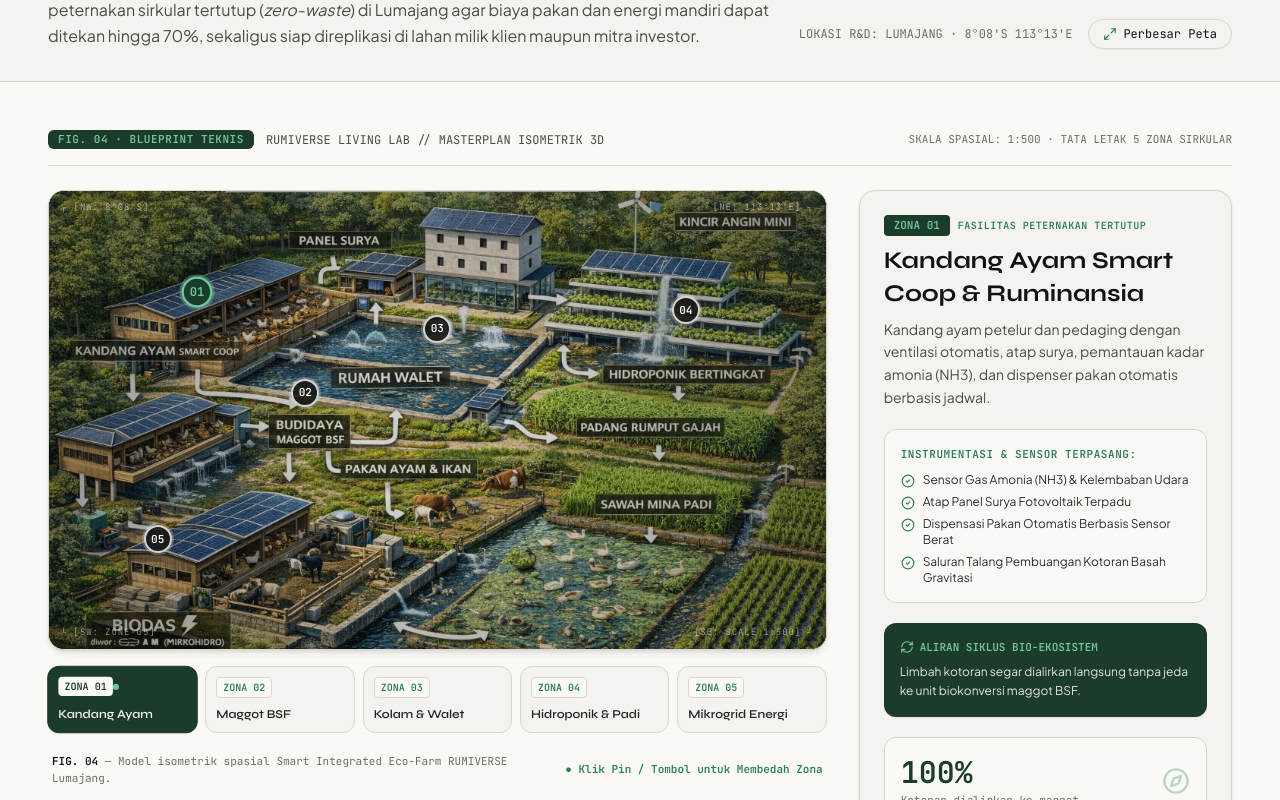
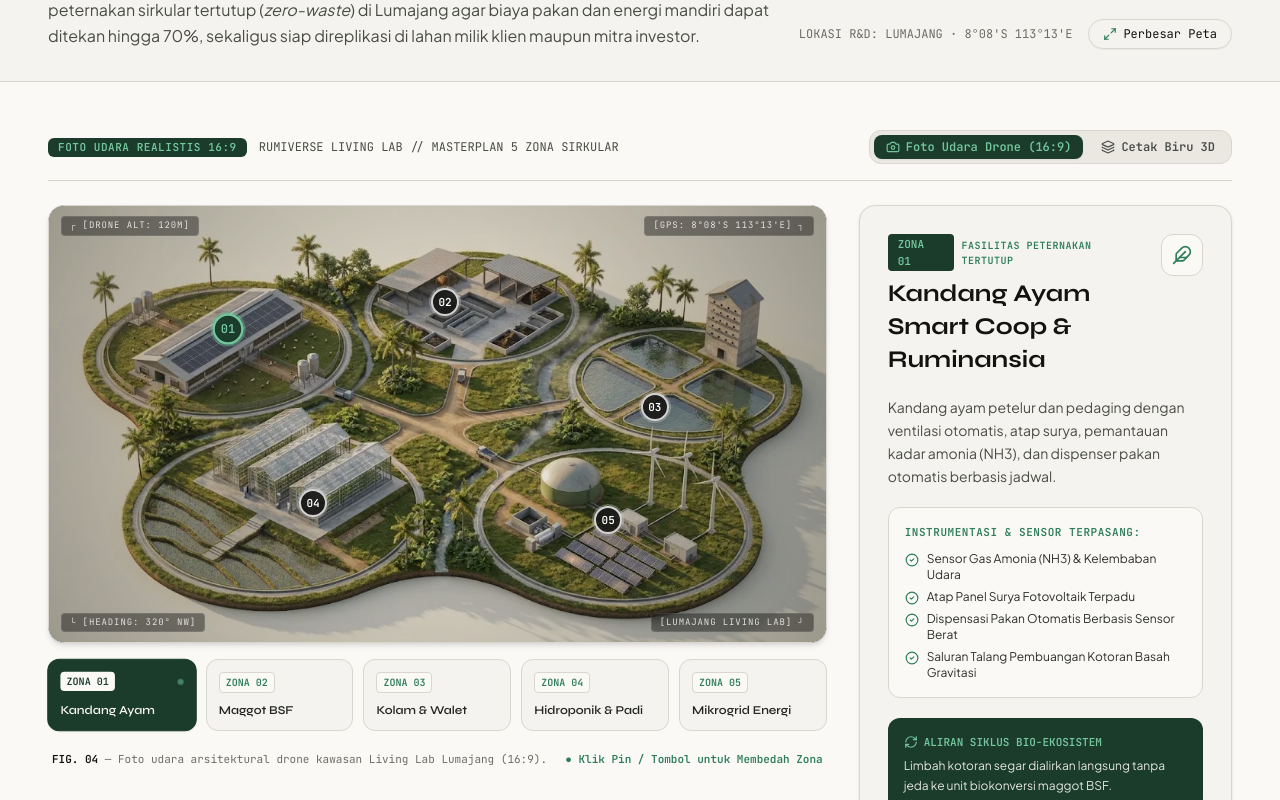
Before and after one commit to DevisRoomi/rumiverse, a React (Vite) app: page / in a window 1280 px wide. Shown: the part 2440-3240 px from the top of the page. Built offline with nearby package versions, Linux system fonts and the light colour scheme.

Commit message:
feat(masterplan): integrasikan foto udara drone 16:9 bersih, switcher view mode, dan animasi pin adaptif

```diff
--- a/src/components/MasterplanSection.tsx
+++ b/src/components/MasterplanSection.tsx
@@ -1,17 +1,15 @@
 import { useState } from 'react';
 import {
   ArrowRight,
+  Camera,
   CheckCircle2,
-  ChevronRight,
   Compass,
   Droplets,
   Feather,
-  Info,
   Layers,
+  Leaf,
   Maximize2,
   RefreshCw,
-  Sun,
-  Wind,
   X,
   Zap,
 } from 'lucide-react';
@@ -19,12 +17,14 @@ import { motion, AnimatePresence } from 'motion/react';
 import { MaskedHeading } from './MaskedHeading';
 import { EditorialImage } from './EditorialImage';
 import type { ConsultationFormValues } from '../utils/ecosystemData';
-
-const MASTERPLAN_IMAGE_SRC = '/src/assets/images/masterplan/masterplan.jpg';
+import masterplanDroneWebp from '../assets/images/masterplan/masterplan.webp';
+import masterplanBlueprintJpg from '../assets/images/masterplan/masterplan.jpg';
 
 interface MasterplanSectionProps {
   onOpenConsultation?: (focus: ConsultationFormValues['focus']) => void;
 }
+
+type ViewModeKey = 'circular' | 'blueprint';
 
 interface MasterplanZone {
   id: string;
@@ -32,12 +32,55 @@ interface MasterplanZone {
   name: string;
   shortName: string;
   tag: string;
-  pin: { x: number; y: number }; // Percentage position on image
   role: string;
   hardware: string[];
   circularOutput: string;
   metric: { value: string; label: string };
+  icon: typeof Feather;
 }
+
+interface ViewModeConfig {
+  id: ViewModeKey;
+  label: string;
+  badge: string;
+  image: string;
+  alt: string;
+  aspectClass: string;
+  pins: Record<string, { x: number; y: number }>;
+}
+
+const VIEW_MODES: Record<ViewModeKey, ViewModeConfig> = {
+  circular: {
+    id: 'circular',
+    label: 'Foto Udara Drone (16:9)',
+    badge: 'FOTO UDARA REALISTIS 16:9',
+    image: masterplanDroneWebp,
+    alt: 'Foto udara arsitektural drone kawasan Smart Integrated Eco-Farm Lumajang 16:9 tanpa label teks',
+    aspectClass: 'aspect-[16/9]',
+    pins: {
+      'smart-coop': { x: 23, y: 28 }, // Kandang Ayam
+      'maggot-bsf': { x: 51, y: 22 }, // Maggot BSF
+      'aquaculture-walet': { x: 78, y: 46 }, // Kolam & Walet
+      'hydroponics-padi': { x: 34, y: 68 }, // Hidroponik & Padi
+      'microgrid-energy': { x: 72, y: 72 }, // Mikrogrid Energi
+    },
+  },
+  blueprint: {
+    id: 'blueprint',
+    label: 'Cetak Biru Isometrik 3D',
+    badge: 'BLUEPRINT TEKNIS 3D',
+    image: masterplanBlueprintJpg,
+    alt: 'Cetak biru arsitektur 3D isometrik Smart Integrated Eco-Farm RUMIVERSE Lumajang',
+    aspectClass: 'aspect-[16/10]',
+    pins: {
+      'smart-coop': { x: 19, y: 22 },
+      'maggot-bsf': { x: 33, y: 44 },
+      'aquaculture-walet': { x: 50, y: 30 },
+      'hydroponics-padi': { x: 82, y: 26 },
+      'microgrid-energy': { x: 14, y: 76 },
+    },
+  },
+};
 
 const ZONES: MasterplanZone[] = [
   {
@@ -46,7 +89,6 @@ const ZONES: MasterplanZone[] = [
     name: 'Kandang Ayam Smart Coop & Ruminansia',
     shortName: 'Kandang Ayam',
     tag: 'FASILITAS PETERNAKAN TERTUTUP',
-    pin: { x: 19, y: 22 },
     role: 'Kandang ayam petelur dan pedaging dengan ventilasi otomatis, atap surya, pemantauan kadar amonia (NH3), dan dispenser pakan otomatis berbasis jadwal.',
     hardware: [
       'Sensor Gas Amonia (NH3) & Kelembaban Udara',
@@ -56,6 +98,7 @@ const ZONES: MasterplanZone[] = [
     ],
     circularOutput: 'Limbah kotoran segar dialirkan langsung tanpa jeda ke unit biokonversi maggot BSF.',
     metric: { value: '100%', label: 'Kotoran dialirkan ke maggot' },
+    icon: Feather,
   },
   {
     id: 'maggot-bsf',
@@ -63,7 +106,6 @@ const ZONES: MasterplanZone[] = [
     name: 'Biokonversi Maggot BSF (Black Soldier Fly)',
     shortName: 'Maggot BSF',
     tag: 'UNIT REKAYASA BIOMASSA PROTEIN',
-    pin: { x: 33, y: 44 },
     role: 'Pusat pengurai limbah biologis: larva lalat tentara hitam mengonversi kotoran ternak dan sisa organik menjadi biomassa kaya protein kasar (42%) dalam 12–14 hari.',
     hardware: [
       'Bioreaktor Larva dengan Kendali Kelembaban Substrat',
@@ -72,6 +114,7 @@ const ZONES: MasterplanZone[] = [
     ],
     circularOutput: 'Larva segar bernutrisi tinggi dijadikan pakan utama mandiri untuk ayam dan kolam ikan.',
     metric: { value: '42%', label: 'Kandungan Protein Alami Kasar' },
+    icon: RefreshCw,
   },
   {
     id: 'aquaculture-walet',
@@ -79,7 +122,6 @@ const ZONES: MasterplanZone[] = [
     name: 'Kolam Akuakultur & Rumah Walet Terpadu',
     shortName: 'Kolam & Walet',
     tag: 'SENTRAL BIOFILTER AIR TAWAR',
-    pin: { x: 50, y: 30 },
     role: 'Kolam ikan nila dan gurame beraerasi surya di bawah rumah walet 3 lantai berarsitektur modern. Air kaya feses ikan dialirkan secara kontinu sebagai sumber nitrat bagi tanaman.',
     hardware: [
       'Probe Kualitas Air (pH, Dissolved Oxygen, Turbiditas)',
@@ -88,6 +130,7 @@ const ZONES: MasterplanZone[] = [
     ],
     circularOutput: 'Air buangan kolam dipompa ke rak hidroponik dan sawah mina padi untuk penyerapan nutrisi.',
     metric: { value: '14.2 L/m', label: 'Debit Sirkulasi Biofilter' },
+    icon: Droplets,
   },
   {
     id: 'hydroponics-padi',
@@ -95,7 +138,6 @@ const ZONES: MasterplanZone[] = [
     name: 'Hidroponik Bertingkat & Sawah Mina Padi',
     shortName: 'Hidroponik & Padi',
     tag: 'AGROTEKNOLOGI TANAMAN & PANGAN',
-    pin: { x: 82, y: 26 },
     role: 'Talang sayuran bertingkat dan petak sawah terintegrasi dengan ikan kecil dan bebek. Akar tanaman menyerap nitrat dan fosfat, menghasilkan panen sayur serta memurnikan kembali air.',
     hardware: [
       'Manifold Irigasi Tetes Baja Tahan Karat',
@@ -104,6 +146,7 @@ const ZONES: MasterplanZone[] = [
     ],
     circularOutput: 'Air bersih terfiltrasi dialirkan kembali ke kolam ternak dan instalasi minum.',
     metric: { value: '4x', label: 'Densitas Lahan Vertikal' },
+    icon: Leaf,
   },
   {
     id: 'microgrid-energy',
@@ -111,7 +154,6 @@ const ZONES: MasterplanZone[] = [
     name: 'Mikrogrid Energi Mandiri (Surya, Angin & BioDAS)',
     shortName: 'Mikrogrid Energi',
     tag: 'SUMBER DAYA TERBARUKAN 24/7',
-    pin: { x: 14, y: 76 },
     role: 'Pembangkit listrik mikrogrid terpadu: panel surya atap, kincir angin mini, dan turbin piko-hidro BioDAS pada arus sungai buatan memastikan 100% instrumen lapangan beroperasi tanpa ketergantungan PLN.',
     hardware: [
       'Generator Mikrohidro Aliran Arus Deras (BioDAS)',
@@ -121,14 +163,18 @@ const ZONES: MasterplanZone[] = [
     ],
     circularOutput: 'Menyuplai daya mandiri untuk seluruh pompa, katup solenoid, dan pemancar sensor LoRa/WiFi.',
     metric: { value: '0 g/kWh', label: 'Emisi Karbon Operasional' },
+    icon: Zap,
   },
 ];
 
 export function MasterplanSection({ onOpenConsultation }: MasterplanSectionProps) {
+  const [viewMode, setViewMode] = useState<ViewModeKey>('circular');
   const [selectedZoneId, setSelectedZoneId] = useState<string>('smart-coop');
   const [lightboxOpen, setLightboxOpen] = useState(false);
 
+  const currentMode = VIEW_MODES[viewMode];
   const selectedZone = ZONES.find((z) => z.id === selectedZoneId) ?? ZONES[0];
+  const ZoneIcon = selectedZone.icon;
 
   return (
     <section id="masterplan" className="border-b border-[#D8D6CE] bg-[#F4F3EF]">
@@ -173,67 +219,111 @@ export function MasterplanSection({ onOpenConsultation }: MasterplanSectionProps
           </div>
         </div>
 
-        {/* Split Layout: Blueprint Map (Left 65%) + Zone Detail Inspector (Right 35%) */}
+        {/* Split Layout: Masterplan Visualizer (Left 65%) + Zone Detail Inspector (Right 35%) */}
         <div className="p-6 sm:p-10 lg:p-12 border-b border-[#D8D6CE] bg-[#FAF9F6]">
-          {/* Top Metadata Blueprint Bar */}
+          {/* Top Metadata Blueprint Bar with Mode Switcher */}
           <div className="flex flex-wrap items-center justify-between gap-4 pb-4 mb-6 border-b border-[#D8D6CE] font-mono text-xs text-[#4A4D46]">
             <div className="flex items-center gap-3">
               <span className="px-2.5 py-0.5 rounded-md bg-[#1B3B2B] text-[#74C69D] text-[11px] font-bold tracking-wider">
-                FIG. 04 · BLUEPRINT TEKNIS
+                {currentMode.badge}
               </span>
               <span className="hidden sm:inline">
-                RUMIVERSE LIVING LAB // MASTERPLAN ISOMETRIK 3D
+                RUMIVERSE LIVING LAB // MASTERPLAN 5 ZONA SIRKULAR
               </span>
             </div>
 
-            <div className="flex items-center gap-4">
-              <span className="text-[11px] text-[#6B6E66]">
-                SKALA SPASIAL: 1:500 · TATA LETAK 5 ZONA SIRKULAR
-              </span>
+            {/* View Mode Switcher Pill */}
+            <div className="flex items-center gap-1.5 p-1 rounded-xl bg-[#EAE8E1] border border-[#D8D6CE]">
+              <button
+                type="button"
+                onClick={() => setViewMode('circular')}
+                className={`inline-flex items-center gap-1.5 px-3 py-1 rounded-lg text-xs font-mono font-semibold transition-all cursor-pointer ${
+                  viewMode === 'circular'
+                    ? 'bg-[#1B3B2B] text-[#74C69D] shadow-xs'
+                    : 'text-[#4A4D46] hover:text-[#121311] hover:bg-[#FAF9F6]/60'
+                }`}
+              >
+                <Camera className="w-3.5 h-3.5" />
+                <span>Foto Udara Drone (16:9)</span>
+              </button>
+              <button
+                type="button"
+                onClick={() => setViewMode('blueprint')}
+                className={`inline-flex items-center gap-1.5 px-3 py-1 rounded-lg text-xs font-mono font-semibold transition-all cursor-pointer ${
+                  viewMode === 'blueprint'
+                    ? 'bg-[#1B3B2B] text-[#74C69D] shadow-xs'
+                    : 'text-[#4A4D46] hover:text-[#121311] hover:bg-[#FAF9F6]/60'
+                }`}
+              >
+                <Layers className="w-3.5 h-3.5" />
+                <span>Cetak Biru 3D</span>
+              </button>
             </div>
           </div>
 
           <div className="grid grid-cols-1 lg:grid-cols-12 gap-8 items-start">
-            {/* Kolom Kiri (~62-65%): Map + 5 Tombol Zona di Luar Gambar */}
+            {/* Kolom Kiri (~62-65%): Map Visualizer + 5 Tombol Zona Ringkas di Luar Gambar */}
             <div className="lg:col-span-7 xl:col-span-8 space-y-4">
-              {/* Blueprint Visualizer Container (Height Controlled to fit within viewport) */}
-              <div className="relative aspect-[16/10] max-h-[460px] w-full rounded-2xl overflow-hidden border border-[#D8D6CE] bg-[#0E1210] shadow-md group">
+              {/* Map Container */}
+              <div className="relative aspect-[16/9] max-h-[480px] w-full rounded-2xl overflow-hidden border border-[#D8D6CE] bg-[#0E1210] shadow-md group">
                 <EditorialImage
-                  src={MASTERPLAN_IMAGE_SRC}
-                  alt="Cetak biru arsitektur 3D isometrik Smart Integrated Eco-Farm RUMIVERSE Lumajang"
+                  key={currentMode.id}
+                  src={currentMode.image}
+                  alt={currentMode.alt}
                   className="w-full h-full object-cover transition-transform duration-700 ease-out group-hover:scale-[1.01]"
                   fallbackTitle="Smart Integrated Eco-Farm Masterplan"
                   fallbackSubtitle="Visualisasi tata letak arsitektur terpadu Living Lab Lumajang."
                 />
 
-                {/* Blueprint Aesthetic Technical Overlay */}
-                <div className="absolute inset-0 bg-[#0E1210]/15 pointer-events-none mix-blend-multiply" />
-                <div className="absolute inset-0 bg-radial-[circle_at_center,transparent_20%,rgba(14,18,16,0.35)_100%] pointer-events-none" />
+                {/* Aesthetic Technical Lighting & Vignette Overlay */}
+                <div className="absolute inset-0 bg-[#0E1210]/10 pointer-events-none mix-blend-multiply" />
+                <div className="absolute inset-0 bg-radial-[circle_at_center,transparent_30%,rgba(14,18,16,0.3)_100%] pointer-events-none" />
 
-                {/* Blueprint Framing Corner Marks */}
-                <div className="absolute top-2.5 left-3 font-mono text-[9px] text-white/50 tracking-widest pointer-events-none select-none">
+                {/* Technical Framing HUD Corner Marks */}
+                {viewMode === 'circular' ? (
+                  <>
+                    <div className="absolute top-2.5 left-3 font-mono text-[9px] text-white/80 tracking-widest pointer-events-none select-none bg-black/40 backdrop-blur-xs px-2 py-0.5 rounded border border-white/10">
+                      ┌ [DRONE ALT: 120M]
+                    </div>
+                    <div className="absolute top-2.5 right-3 font-mono text-[9px] text-white/80 tracking-widest pointer-events-none select-none bg-black/40 backdrop-blur-xs px-2 py-0.5 rounded border border-white/10">
+                      [GPS: 8°08&apos;S 113°13&apos;E] ┐
+                    </div>
+                    <div className="absolute bottom-2.5 left-3 font-mono text-[9px] text-white/80 tracking-widest pointer-events-none select-none bg-black/40 backdrop-blur-xs px-2 py-0.5 rounded border border-white/10">
+                      └ [HEADING: 320° NW]
+                    </div>
+                    <div className="absolute bottom-2.5 right-3 font-mono text-[9px] text-white/80 tracking-widest pointer-events-none select-none bg-black/40 backdrop-blur-xs px-2 py-0.5 rounded border border-white/10">
+                      [LUMAJANG LIVING LAB] ┘
+                    </div>
+                  </>
+                ) : (
+                  <>
+                    <div className="absolute top-2.5 left-3 font-mono text-[9px] text-white/80 tracking-widest pointer-events-none select-none bg-black/40 backdrop-blur-xs px-2 py-0.5 rounded border border-white/10">
                       ┌ [NW: 8°08&apos;S]
                     </div>
-                <div className="absolute top-2.5 right-3 font-mono text-[9px] text-white/50 tracking-widest pointer-events-none select-none">
+                    <div className="absolute top-2.5 right-3 font-mono text-[9px] text-white/80 tracking-widest pointer-events-none select-none bg-black/40 backdrop-blur-xs px-2 py-0.5 rounded border border-white/10">
                       [NE: 113°13&apos;E] ┐
                     </div>
-                <div className="absolute bottom-2.5 left-3 font-mono text-[9px] text-white/50 tracking-widest pointer-events-none select-none">
+                    <div className="absolute bottom-2.5 left-3 font-mono text-[9px] text-white/80 tracking-widest pointer-events-none select-none bg-black/40 backdrop-blur-xs px-2 py-0.5 rounded border border-white/10">
                       └ [SW: ZONE-05]
                     </div>
-                <div className="absolute bottom-2.5 right-3 font-mono text-[9px] text-white/50 tracking-widest pointer-events-none select-none">
+                    <div className="absolute bottom-2.5 right-3 font-mono text-[9px] text-white/80 tracking-widest pointer-events-none select-none bg-black/40 backdrop-blur-xs px-2 py-0.5 rounded border border-white/10">
                       [SE: SCALE 1:500] ┘
                     </div>
+                  </>
+                )}
 
-                {/* Interactive Pins on the Map (Shifted away from text labels) */}
+                {/* Adaptive Animated Pins on the Map */}
                 {ZONES.map((zone) => {
                   const isActive = zone.id === selectedZoneId;
+                  const pinPos = currentMode.pins[zone.id] ?? { x: 50, y: 50 };
+
                   return (
                     <button
                       key={zone.id}
                       type="button"
                       onClick={() => setSelectedZoneId(zone.id)}
-                      style={{ left: `${zone.pin.x}%`, top: `${zone.pin.y}%` }}
-                      className="absolute -translate-x-1/2 -translate-y-1/2 z-20 group/pin cursor-pointer focus:outline-none"
+                      style={{ left: `${pinPos.x}%`, top: `${pinPos.y}%` }}
+                      className="absolute -translate-x-1/2 -translate-y-1/2 z-20 group/pin cursor-pointer focus:outline-none transition-all duration-500 ease-out"
                       aria-label={`Pilih ${zone.name}`}
                     >
                       <span className="relative flex items-center justify-center">
@@ -241,7 +331,7 @@ export function MasterplanSection({ onOpenConsultation }: MasterplanSectionProps
                         <span
                           className={`absolute w-7 h-7 sm:w-8 sm:h-8 rounded-full transition-all duration-300 ${
                             isActive
-                              ? 'bg-[#74C69D]/50 scale-125 animate-ping'
+                              ? 'bg-[#74C69D]/60 scale-125 animate-ping'
                               : 'bg-white/25 group-hover/pin:scale-110'
                           }`}
                         />
@@ -258,7 +348,7 @@ export function MasterplanSection({ onOpenConsultation }: MasterplanSectionProps
                       </span>
 
                       {/* Tooltip on Hover */}
-                      <span className="absolute bottom-full left-1/2 -translate-x-1/2 mb-1.5 hidden group-hover/pin:block px-2 py-0.5 rounded bg-[#121311]/95 text-white font-mono text-[10px] tracking-wide whitespace-nowrap shadow-lg pointer-events-none z-30 border border-white/20">
+                      <span className="absolute bottom-full left-1/2 -translate-x-1/2 mb-1.5 hidden group-hover/pin:block px-2.5 py-1 rounded bg-[#121311]/95 text-white font-mono text-[10px] tracking-wide whitespace-nowrap shadow-xl pointer-events-none z-30 border border-white/20">
                         {zone.number} · {zone.shortName}
                       </span>
                     </button>
@@ -266,22 +356,25 @@ export function MasterplanSection({ onOpenConsultation }: MasterplanSectionProps
                 })}
               </div>
 
-              {/* Grid 5 Tombol Zona Ringkas di Luar Gambar (Tidak Terpotong) */}
-              <div className="grid grid-cols-2 sm:grid-cols-5 gap-2">
-                {ZONES.map((zone) => {
+              {/* Grid 5 Tombol Zona Ringkas di Luar Gambar (Tidak Terpotong, Height Uniform) */}
+              <div className="grid grid-cols-2 sm:grid-cols-5 gap-2.5">
+                {ZONES.map((zone, idx) => {
                   const isSelected = zone.id === selectedZoneId;
+                  const isLastOdd = idx === 4; // 5th item spans 2 cols on mobile
                   return (
                     <button
                       key={zone.id}
                       type="button"
                       onClick={() => setSelectedZoneId(zone.id)}
-                      className={`p-2.5 rounded-xl border text-left transition-all cursor-pointer flex flex-col justify-between ${
+                      className={`p-3 rounded-xl border text-left transition-all cursor-pointer flex flex-col justify-between min-h-[72px] ${
+                        isLastOdd ? 'col-span-2 sm:col-span-1' : ''
+                      } ${
                         isSelected
                           ? 'bg-[#1B3B2B] text-[#F4F3EF] border-[#1B3B2B] shadow-xs scale-[1.01]'
                           : 'bg-[#F4F3EF] hover:bg-[#EAE8E1] text-[#242622] border-[#D8D6CE]'
                       }`}
                     >
-                      <div className="flex items-center justify-between">
+                      <div className="flex items-center justify-between w-full">
                         <span
                           className={`font-mono text-[10px] font-bold px-1.5 py-0.5 rounded ${
                             isSelected
@@ -291,9 +384,11 @@ export function MasterplanSection({ onOpenConsultation }: MasterplanSectionProps
                         >
                           ZONA {zone.number}
                         </span>
-                        {isSelected && <span className="w-1.5 h-1.5 rounded-full bg-[#74C69D]" />}
+                        {isSelected && (
+                          <span className="w-1.5 h-1.5 rounded-full bg-[#74C69D] animate-pulse" />
+                        )}
                       </div>
-                      <span className="font-display font-semibold text-xs truncate block mt-2">
+                      <span className="font-display font-semibold text-[11px] sm:text-xs leading-snug break-words block mt-2">
                         {zone.shortName}
                       </span>
                     </button>
@@ -303,7 +398,10 @@ export function MasterplanSection({ onOpenConsultation }: MasterplanSectionProps
 
               <figcaption className="font-mono text-[11px] text-[#6B6E66] px-1 flex flex-col sm:flex-row sm:items-center justify-between gap-2 pt-1">
                 <span>
-                  <strong className="text-[#121311]">FIG. 04</strong> — Model isometrik spasial Smart Integrated Eco-Farm RUMIVERSE Lumajang.
+                  <strong className="text-[#121311]">FIG. 04</strong> —{' '}
+                  {viewMode === 'circular'
+                    ? 'Foto udara arsitektural drone kawasan Living Lab Lumajang (16:9).'
+                    : 'Model isometrik spasial Smart Integrated Eco-Farm RUMIVERSE Lumajang.'}
                 </span>
                 <span className="text-[#2E7D5B] font-semibold shrink-0">
                   ● Klik Pin / Tombol untuk Membedah Zona
@@ -320,10 +418,11 @@ export function MasterplanSection({ onOpenConsultation }: MasterplanSectionProps
                   animate={{ opacity: 1, y: 0 }}
                   exit={{ opacity: 0, y: -8 }}
                   transition={{ duration: 0.28, ease: 'easeOut' }}
-                  className="p-6 rounded-2xl bg-[#F4F3EF] border border-[#D8D6CE] space-y-5 shadow-sm"
+                  className="p-6 sm:p-7 rounded-2xl bg-[#F4F3EF] border border-[#D8D6CE] space-y-5 shadow-sm"
                 >
-                  {/* Header Zona */}
-                  <div className="space-y-2">
+                  {/* Header Zona & Ikon Khusus */}
+                  <div className="flex items-start justify-between gap-3">
+                    <div className="space-y-1.5">
                       <div className="flex items-center gap-2">
                         <span className="px-2.5 py-0.5 rounded bg-[#1B3B2B] text-[#74C69D] font-mono text-[11px] font-bold">
                           ZONA {selectedZone.number}
@@ -335,10 +434,15 @@ export function MasterplanSection({ onOpenConsultation }: MasterplanSectionProps
                       <h3 className="font-display font-bold text-xl sm:text-2xl text-[#121311] leading-snug">
                         {selectedZone.name}
                       </h3>
+                    </div>
+                    <div className="p-2.5 rounded-xl bg-[#FAF9F6] border border-[#D8D6CE] text-[#2E7D5B] shrink-0">
+                      <ZoneIcon className="w-5 h-5" />
+                    </div>
+                  </div>
+
                   <p className="text-xs sm:text-sm text-[#4A4D46] leading-relaxed">
                     {selectedZone.role}
                   </p>
-                  </div>
 
                   {/* Instrumentasi Terpasang */}
                   <div className="p-4 rounded-xl bg-[#FAF9F6] border border-[#D8D6CE] space-y-2.5">
@@ -453,10 +557,40 @@ export function MasterplanSection({ onOpenConsultation }: MasterplanSectionProps
             <div className="flex items-center justify-between pb-4 border-b border-white/20 text-white font-mono text-xs">
               <div className="flex items-center gap-3">
                 <span className="px-2.5 py-0.5 rounded bg-[#1B3B2B] text-[#74C69D] font-bold">
-                  MASTERPLAN 3D
+                  {currentMode.badge}
                 </span>
-                <span>SMART INTEGRATED ECO-FARM // LUMAJANG LIVING LAB</span>
+                <span className="hidden sm:inline">
+                  SMART INTEGRATED ECO-FARM // LUMAJANG LIVING LAB
+                </span>
               </div>
+
+              {/* Mode Switcher in Lightbox */}
+              <div className="flex items-center gap-3">
+                <div className="flex items-center gap-1 p-0.5 rounded-lg bg-white/10 border border-white/15">
+                  <button
+                    type="button"
+                    onClick={() => setViewMode('circular')}
+                    className={`px-2.5 py-1 rounded text-[11px] font-mono transition-all cursor-pointer ${
+                      viewMode === 'circular'
+                        ? 'bg-[#1B3B2B] text-[#74C69D]'
+                        : 'text-white/70 hover:text-white'
+                    }`}
+                  >
+                    Foto Drone
+                  </button>
+                  <button
+                    type="button"
+                    onClick={() => setViewMode('blueprint')}
+                    className={`px-2.5 py-1 rounded text-[11px] font-mono transition-all cursor-pointer ${
+                      viewMode === 'blueprint'
+                        ? 'bg-[#1B3B2B] text-[#74C69D]'
+                        : 'text-white/70 hover:text-white'
+                    }`}
+                  >
+                    Cetak Biru 3D
+                  </button>
+                </div>
+
                 <button
                   type="button"
                   onClick={() => setLightboxOpen(false)}
@@ -466,11 +600,12 @@ export function MasterplanSection({ onOpenConsultation }: MasterplanSectionProps
                   <X className="w-4 h-4" />
                 </button>
               </div>
+            </div>
 
             <div className="flex-1 flex items-center justify-center overflow-auto p-4">
               <img
-                src={MASTERPLAN_IMAGE_SRC}
-                alt="Masterplan Isometrik Smart Integrated Eco-Farm RUMIVERSE"
+                src={currentMode.image}
+                alt={currentMode.alt}
                 className="max-h-[85vh] max-w-full object-contain rounded-xl shadow-2xl border border-white/10"
               />
             </div>
```
Also changed, not shown: src/assets/images/masterplan/masterplan.webp (added). Lines whose indentation alone changed are shown as unchanged.
